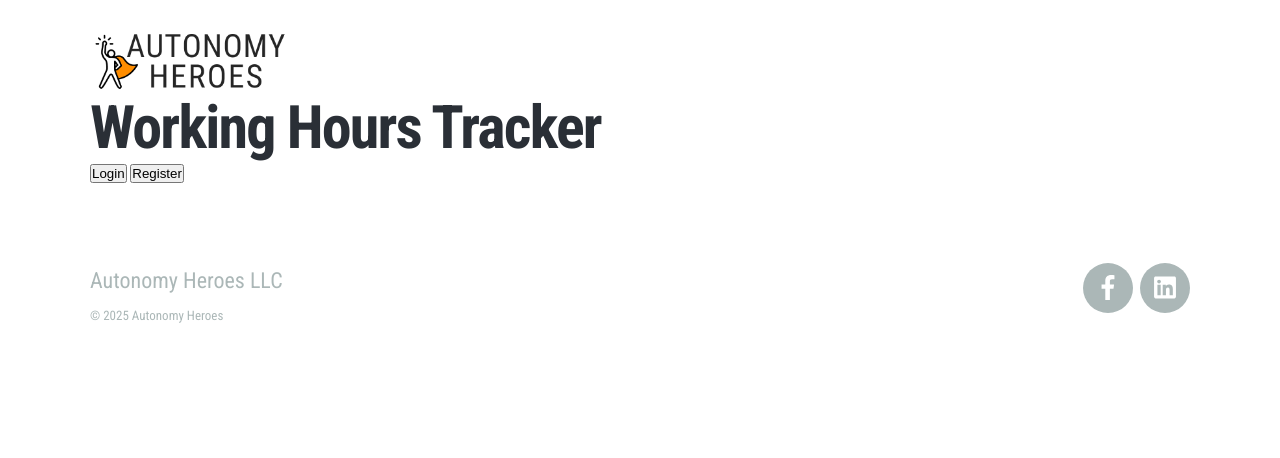
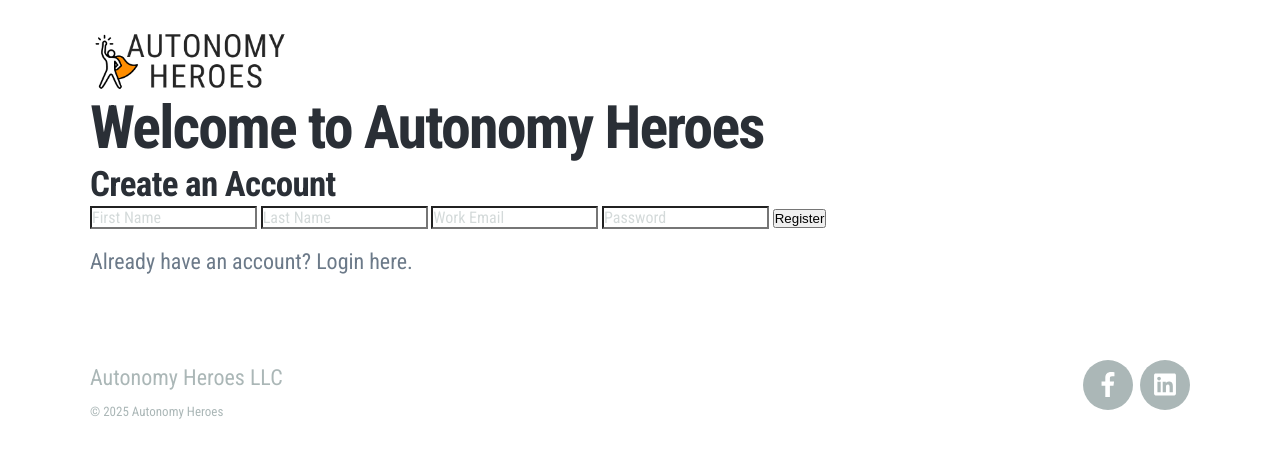
Before and after one commit to Kiril3l5/hours-autonomyheroes, a Jekyll site: the page built from index.html, in a window 1280 px wide. Shown: the top 458 px of the page. Built offline with Jekyll 4.4.1, drawn with Linux system fonts in a browser that asks for light colours; nearby versions of some CDN libraries; comment, search, counter and statistics services are not loaded.

Commit message:
Update index.html

```diff
--- a/index.html
+++ b/index.html
@@ -10,7 +10,7 @@
 <head>
   <meta charset="UTF-8">
   <meta name="viewport" content="width=device-width, initial-scale=1.0">
-  <title>Working Hours Tracker</title>
+  <title>Login & Register</title>
   <link rel="stylesheet" href="/css/style.css">
   <script src="https://www.gstatic.com/firebasejs/9.14.0/firebase-app-compat.js"></script>
   <script src="https://www.gstatic.com/firebasejs/9.14.0/firebase-auth-compat.js"></script>
@@ -18,41 +18,33 @@
 </head>
 <body>
   <div class="wrap">
-    <h1 class="title">Working Hours Tracker</h1>
+    <h1 class="title">Welcome to Autonomy Heroes</h1>
 
-    <!-- Auth Buttons -->
-    <div id="auth-buttons" class="button-group">
-      <button class="btn btn-primary" onclick="showLoginForm()">Login</button>
-      <button class="btn btn-secondary" onclick="showRegisterForm()">Register</button>
-    </div>
+    <div class="form-container">
+      <!-- Register Form -->
+      <form id="register-form" class="form">
+        <h2 class="form-title">Create an Account</h2>
+        <input type="text" id="first-name" class="input-field" placeholder="First Name" required>
+        <input type="text" id="last-name" class="input-field" placeholder="Last Name" required>
+        <input type="email" id="work-email" class="input-field" placeholder="Work Email" required>
+        <input type="password" id="password" class="input-field" placeholder="Password" required>
+        <button type="button" class="btn btn-primary" onclick="registerUser()">Register</button>
+      </form>
 
       <!-- Login Form -->
-    <div id="login-form" class="form" style="display:none;">
+      <form id="login-form" class="form" style="display:none;">
         <h2 class="form-title">Login</h2>
-      <input type="email" id="login-email" class="input-field" placeholder="Email" required>
+        <input type="email" id="login-email" class="input-field" placeholder="Work Email" required>
         <input type="password" id="login-password" class="input-field" placeholder="Password" required>
-      <button class="btn btn-primary" onclick="loginUser()">Login</button>
-    </div>
+        <button type="button" class="btn btn-primary" onclick="loginUser()">Login</button>
+      </form>
 
-    <!-- Register Form -->
-    <div id="register-form" class="form" style="display:none;">
-      <h2 class="form-title">Register</h2>
-      <input type="email" id="register-email" class="input-field" placeholder="Email" required>
-      <input type="password" id="register-password" class="input-field" placeholder="Password" required>
-      <button class="btn btn-secondary" onclick="registerUser()">Register</button>
-    </div>
-
-    <!-- Working Hours Submission Form -->
-    <div id="hours-form" class="form" style="display:none;">
-      <h2 class="form-title">Submit Working Hours</h2>
-      <input type="date" id="date" class="input-field" required>
-      <input type="number" id="hours-worked" class="input-field" placeholder="Hours Worked" required>
-      <button class="btn btn-primary" onclick="submitWorkingHours()">Submit Hours</button>
+      <p id="toggle-form" class="toggle-text" onclick="toggleForm()">Already have an account? Login here.</p>
     </div>
   </div>
 
   <script>
-    // Your Firebase Configuration
+    // Firebase Config
     const firebaseConfig = {
       apiKey: "AIzaSyB1dlHRhLA71PxCgVLjOieUcUF22DWx6zY",
       authDomain: "autonomy-heroes.firebaseapp.com",
@@ -63,32 +55,45 @@
     };
 
     // Initialize Firebase
-    const app = firebase.initializeApp(firebaseConfig);
+    firebase.initializeApp(firebaseConfig);
     const auth = firebase.auth();
     const db = firebase.firestore();
 
-    // Show Login Form
-    function showLoginForm() {
-      document.getElementById('auth-buttons').style.display = 'none';
-      document.getElementById('login-form').style.display = 'block';
+    // Toggle between Login and Register forms
+    function toggleForm() {
+      const registerForm = document.getElementById('register-form');
+      const loginForm = document.getElementById('login-form');
+      const toggleText = document.getElementById('toggle-form');
+
+      if (registerForm.style.display === 'none') {
+        registerForm.style.display = 'block';
+        loginForm.style.display = 'none';
+        toggleText.innerText = 'Already have an account? Login here.';
+      } else {
+        registerForm.style.display = 'none';
+        loginForm.style.display = 'block';
+        toggleText.innerText = 'Need an account? Register here.';
       }
-
-    // Show Register Form
-    function showRegisterForm() {
-      document.getElementById('auth-buttons').style.display = 'none';
-      document.getElementById('register-form').style.display = 'block';
     }
 
     // Register User
     function registerUser() {
-      const email = document.getElementById('register-email').value;
-      const password = document.getElementById('register-password').value;
+      const firstName = document.getElementById('first-name').value;
+      const lastName = document.getElementById('last-name').value;
+      const email = document.getElementById('work-email').value;
+      const password = document.getElementById('password').value;
 
       auth.createUserWithEmailAndPassword(email, password)
         .then(userCredential => {
-          alert('Registration successful!');
-          document.getElementById('register-form').style.display = 'none';
-          document.getElementById('hours-form').style.display = 'block';
+          const user = userCredential.user;
+          return db.collection('users').doc(user.uid).set({
+            firstName,
+            lastName,
+            email
+          });
+        })
+        .then(() => {
+          alert('Account created successfully!');
         })
         .catch(error => alert(error.message));
     }
@@ -99,32 +104,10 @@
       const password = document.getElementById('login-password').value;
 
       auth.signInWithEmailAndPassword(email, password)
-        .then(userCredential => {
+        .then(() => {
           alert('Login successful!');
-          document.getElementById('login-form').style.display = 'none';
-          document.getElementById('hours-form').style.display = 'block';
         })
         .catch(error => alert(error.message));
-    }
-
-    // Submit Working Hours
-    function submitWorkingHours() {
-      const date = document.getElementById('date').value;
-      const hoursWorked = document.getElementById('hours-worked').value;
-      const user = auth.currentUser;
-
-      if (user) {
-        db.collection('workingHours').add({
-          userId: user.uid,
-          date: date,
-          hoursWorked: parseFloat(hoursWorked),
-          status: 'pending'
-        })
-        .then(() => alert('Working hours submitted successfully!'))
-        .catch(error => alert(error.message));
-      } else {
-        alert('You need to log in to submit hours.');
-      }
     }
   </script>
 </body>
```
Lines whose indentation alone changed are shown as unchanged.
